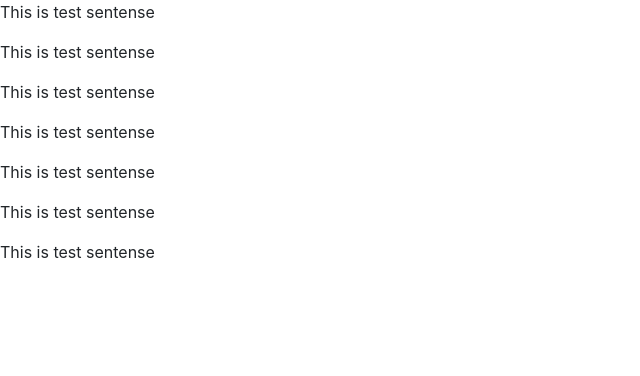
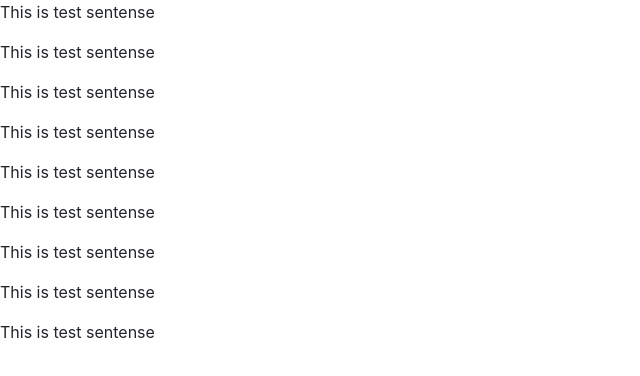
Before and after one commit to Mapiloko/my-app, a React (Create React App) app: page / in a window 1280 px wide. Shown: the top 376 px of the page, without its empty margins (0-640 px from the left). Built offline with nearby package versions, Linux system fonts and the light colour scheme.

Commit message:
test cmt

```diff
--- a/src/App.js
+++ b/src/App.js
@@ -12,6 +12,8 @@ function App() {
       <p>This is test sentense</p>
       <p>This is test sentense</p>
       <p>This is test sentense</p>
+      <p>This is test sentense</p>
+      <p>This is test sentense</p>
     </div>
   );
 }
```
